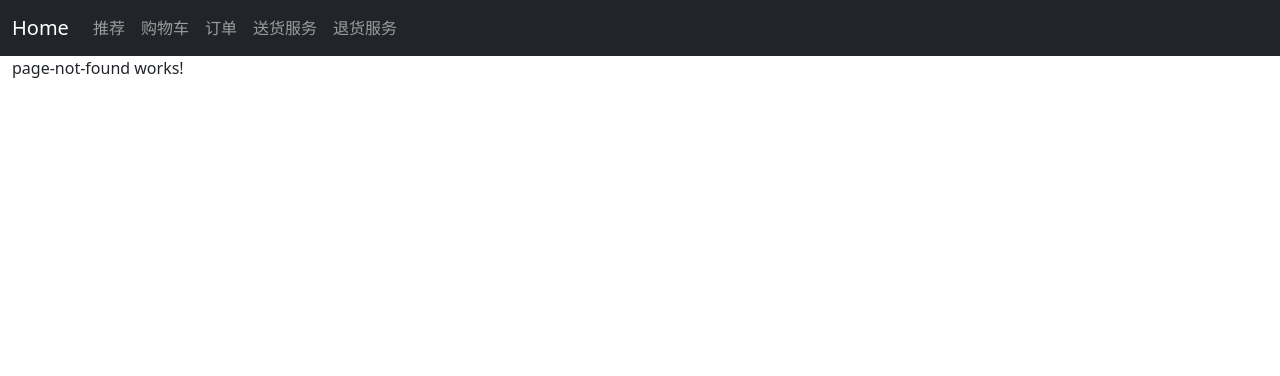
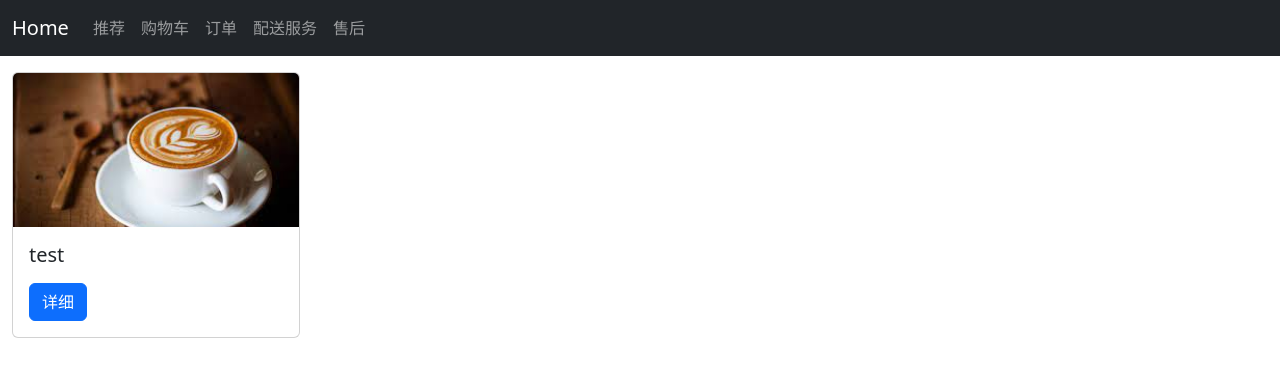
Before and after one commit to Jsyfer/angular-demo, an Angular app: page /recommend in a window 1280 px wide. Shown: the top 376 px of the page. Built offline with nearby package versions, Linux system fonts and the light colour scheme.

Commit message:
update routing

```diff
--- a/src/app/app-routing.module.ts
+++ b/src/app/app-routing.module.ts
@@ -2,9 +2,12 @@ import { NgModule } from '@angular/core';
 import { RouterModule, Routes } from '@angular/router';
 import { HomeComponent } from './home/home.component';
 import { PageNotFoundComponent } from './page-not-found/page-not-found.component';
+import { RecommendDetailComponent } from './recommend/recommend-detail/recommend-detail.component';
 
 const routes: Routes = [
   { path: 'home', component: HomeComponent },
+  { path: 'recommend', component: RecommendDetailComponent },
+  { path: 'after-sales', component: HomeComponent },
   { path: '',
     redirectTo: '/home',
     pathMatch: 'full'
--- a/src/app/app.component.html
+++ b/src/app/app.component.html
@@ -1,4 +1,4 @@
 <app-navbar></app-navbar>
-<div class="container-fluid">
+<div class="container-fluid pt-3">
   <router-outlet></router-outlet>
 </div>
--- a/src/app/app.module.ts
+++ b/src/app/app.module.ts
@@ -7,6 +7,7 @@ import { NgbModule } from '@ng-bootstrap/ng-bootstrap';
 import { NavbarComponent } from './navbar/navbar.component';
 import { HomeComponent } from './home/home.component';
 import { PageNotFoundComponent } from './page-not-found/page-not-found.component';
+import { RecommendModule } from './recommend/recommend.module';
 
 @NgModule({
   declarations: [
@@ -18,7 +19,8 @@ import { PageNotFoundComponent } from './page-not-found/page-not-found.component
   imports: [
     BrowserModule,
     AppRoutingModule,
-    NgbModule
+    NgbModule,
+    RecommendModule
   ],
   providers: [],
   bootstrap: [AppComponent]
--- a/src/app/navbar/navbar.component.html
+++ b/src/app/navbar/navbar.component.html
@@ -1,16 +1,16 @@
 <nav class="navbar navbar-dark bg-dark navbar-expand">
   <div class="container-fluid">
-    <a class="navbar-brand" href="#">Home</a>
+    <a class="navbar-brand" routerLink="/home">Home</a>
     <button class="navbar-toggler" type="button" data-bs-toggle="collapse" data-bs-target="#navbarNavAltMarkup" aria-controls="navbarNavAltMarkup" aria-expanded="false" aria-label="Toggle navigation">
       <span class="navbar-toggler-icon"></span>
     </button>
     <div class="collapse navbar-collapse" id="navbarNavAltMarkup">
       <div class="navbar-nav">
-        <a class="nav-link" aria-current="page" href="#">推荐</a>
-        <a class="nav-link" href="#">购物车</a>
-        <a class="nav-link" href="#">订单</a>
-        <a class="nav-link" href="#">送货服务</a>
-        <a class="nav-link" href="#">退货服务</a>
+        <a class="nav-link" routerLink="/recommend">推荐</a>
+        <a class="nav-link" routerLink="/cart">购物车</a>
+        <a class="nav-link" routerLink="/order">订单</a>
+        <a class="nav-link" routerLink="/delivery-service">配送服务</a>
+        <a class="nav-link" routerLink="/after-sales">售后</a>
       </div>
     </div>
   </div>
```
